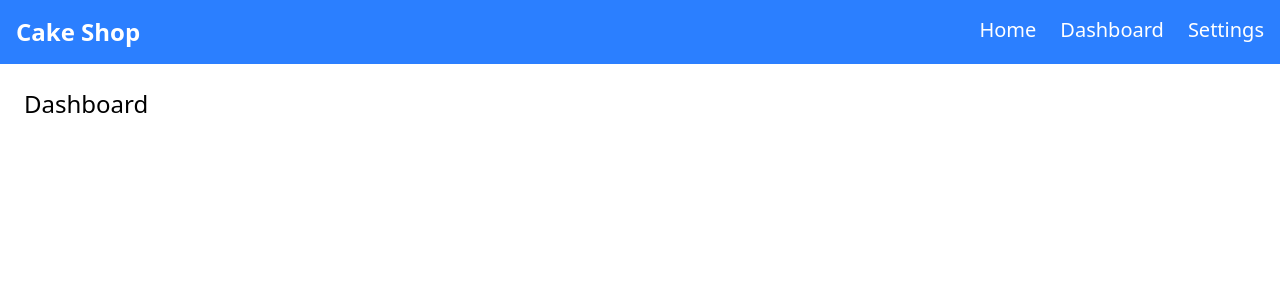
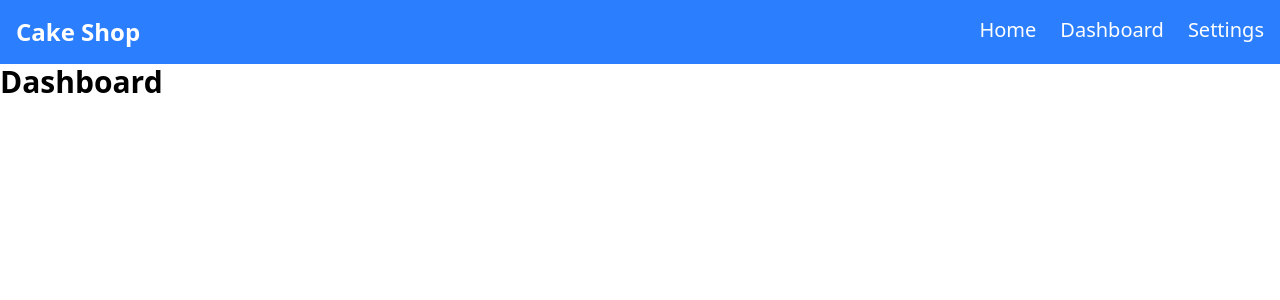
Before and after one commit to sachinthamadushan/react-type, a React (Vite) app: page /dashboard in a window 1280 px wide. Shown: the top 300 px of the page. Built offline with nearby package versions, Linux system fonts and the light colour scheme.

Commit message:
Ceated new pages

```diff
--- a/package.json
+++ b/package.json
@@ -13,6 +13,7 @@
     "@tailwindcss/vite": "^4.1.15",
     "react": "^19.1.1",
     "react-dom": "^19.1.1",
+    "react-icons": "^5.5.0",
     "react-router-dom": "^7.9.4",
     "tailwindcss": "^4.1.15"
   },
--- /dev/null
+++ b/src/pages/Product.tsx
@@ -0,0 +1,4 @@
+
+export const ProductPage = () => {
+    return <h1 className="text-3xl font-bold">Manage Product</h1>
+}
--- /dev/null
+++ b/src/pages/Sales.tsx
@@ -0,0 +1,3 @@
+export const SalesPage = () => {
+    return <h1 className="text-3xl font-bold">Sales History</h1>
+}
--- a/src/pages/dashboard/Dashboard.tsx
+++ b/src/pages/dashboard/Dashboard.tsx
@@ -1,8 +1,11 @@
+
 const Dashboard = () => {
-    return (
-        <h1 className="text-2xl p-6">Dashboard</h1>
-    );
-}
 
+  return (
+    <>
+      <h1 className="text-3xl font-bold">Dashboard</h1>
+    </>
+  );
+};
 
 export default Dashboard;
```
Also changed, not shown: 1 other file (tests, documents, lock files or other folders).
